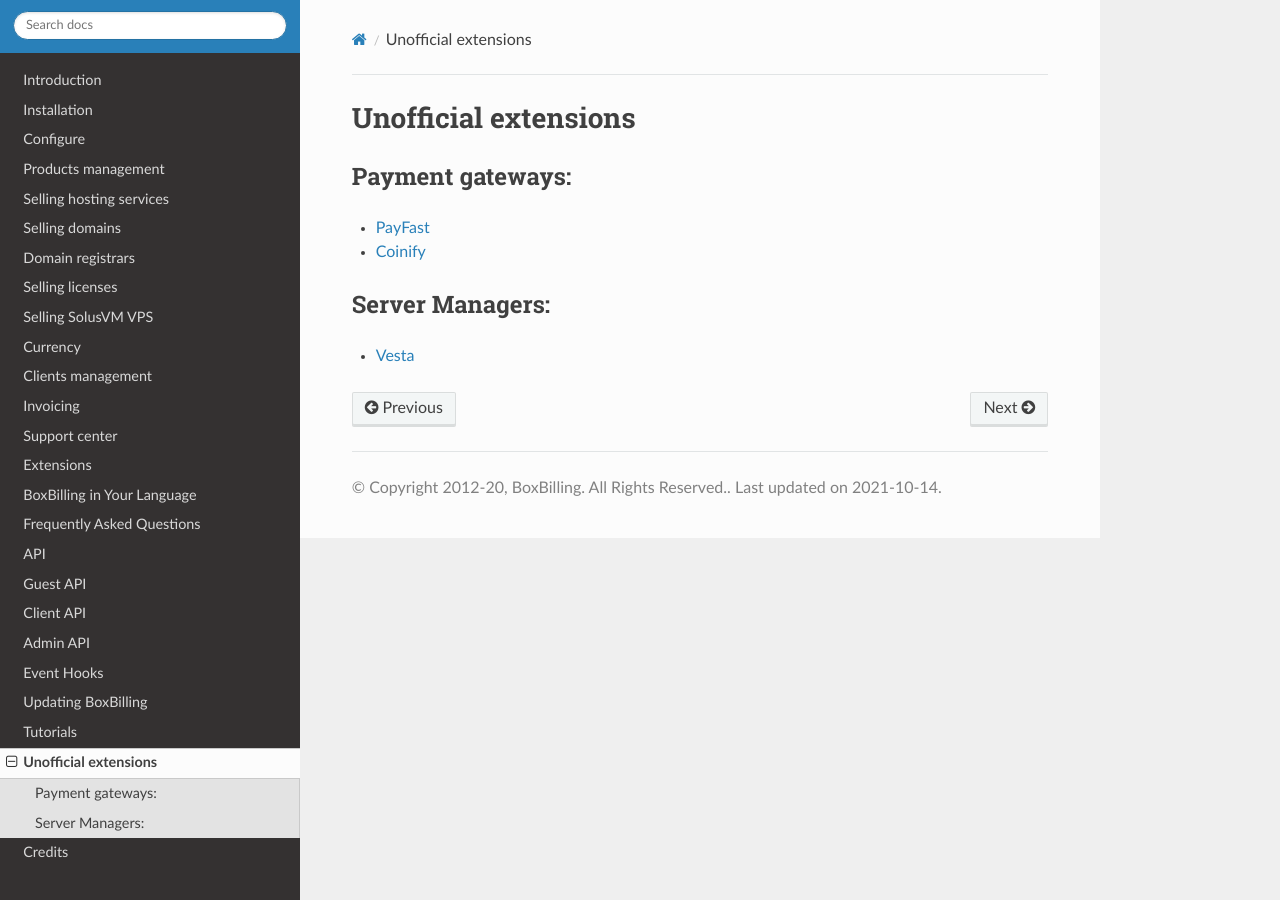
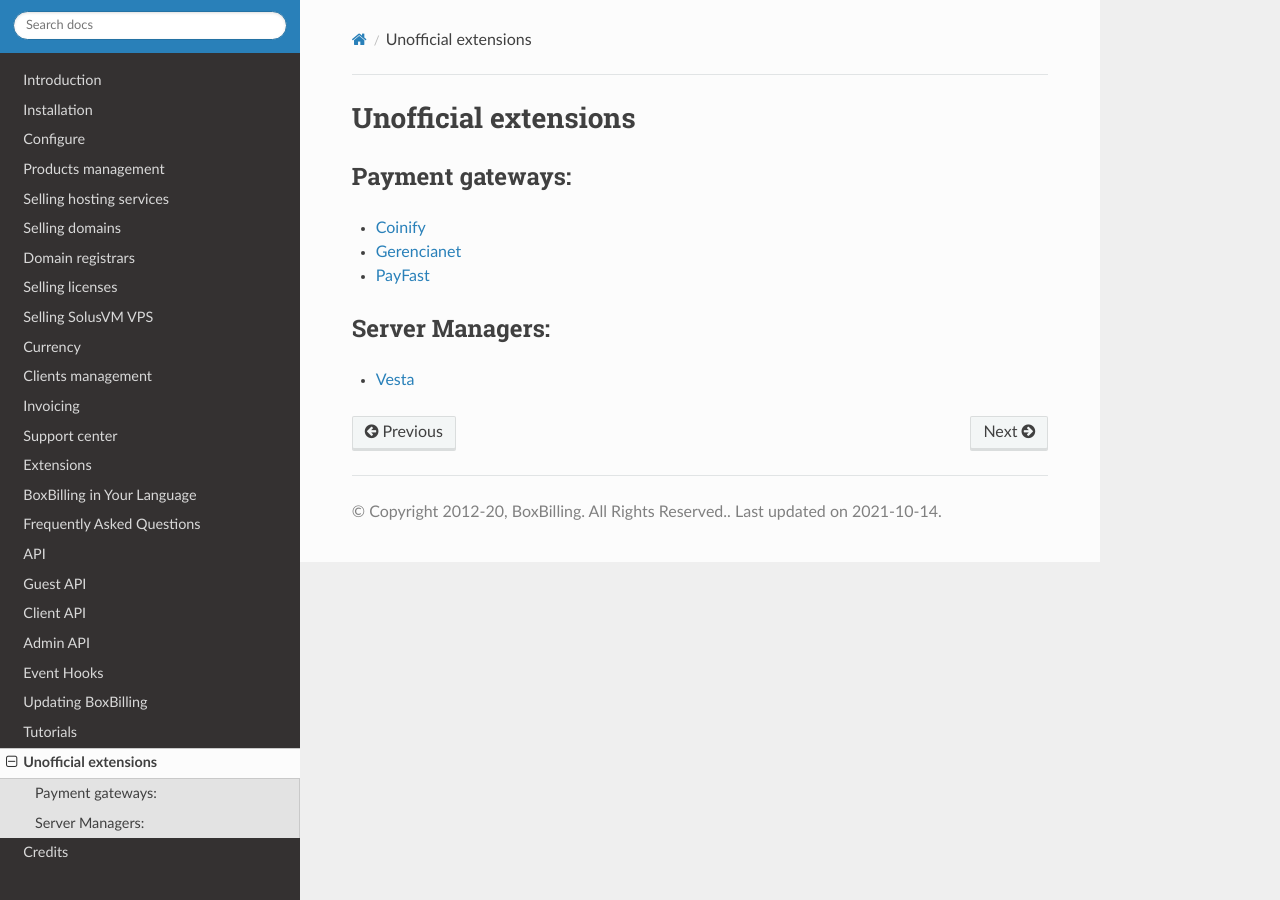
Before and after one commit to boxbilling/docs, a Sphinx documentation site: the page built from docs/reference/unofficial-extensions.rst, in a window 1280 px wide. Built offline with Sphinx 7.4.7 and the Read the Docs theme 2.0.0, drawn with Linux system fonts in a browser that asks for light colours.

Commit message:
Add Gerencianet gateway / Update PayFast link

```diff
--- a/docs/reference/unofficial-extensions.rst
+++ b/docs/reference/unofficial-extensions.rst
@@ -5,11 +5,13 @@
 Payment gateways:
 -----------------
 
+- `Coinify`_
+- `Gerencianet`_
 - `PayFast`_
-- `Coinify`_
 
-.. _`PayFast`: https://www.payfast.co.za/s/std/boxbilling
 .. _`Coinify`: https://github.com/CoinifySoftware/boxbilling/blob/master/upload/bb-library/Payment/Adapter/coinify.php
+.. _`Gerencianet`: https://dev.gerencianet.com.br/docs/box-billing
+.. _`PayFast`: https://www.payfast.co.za/integration/shopping-carts/boxbilling
 
 Server Managers:
 ----------------
```
